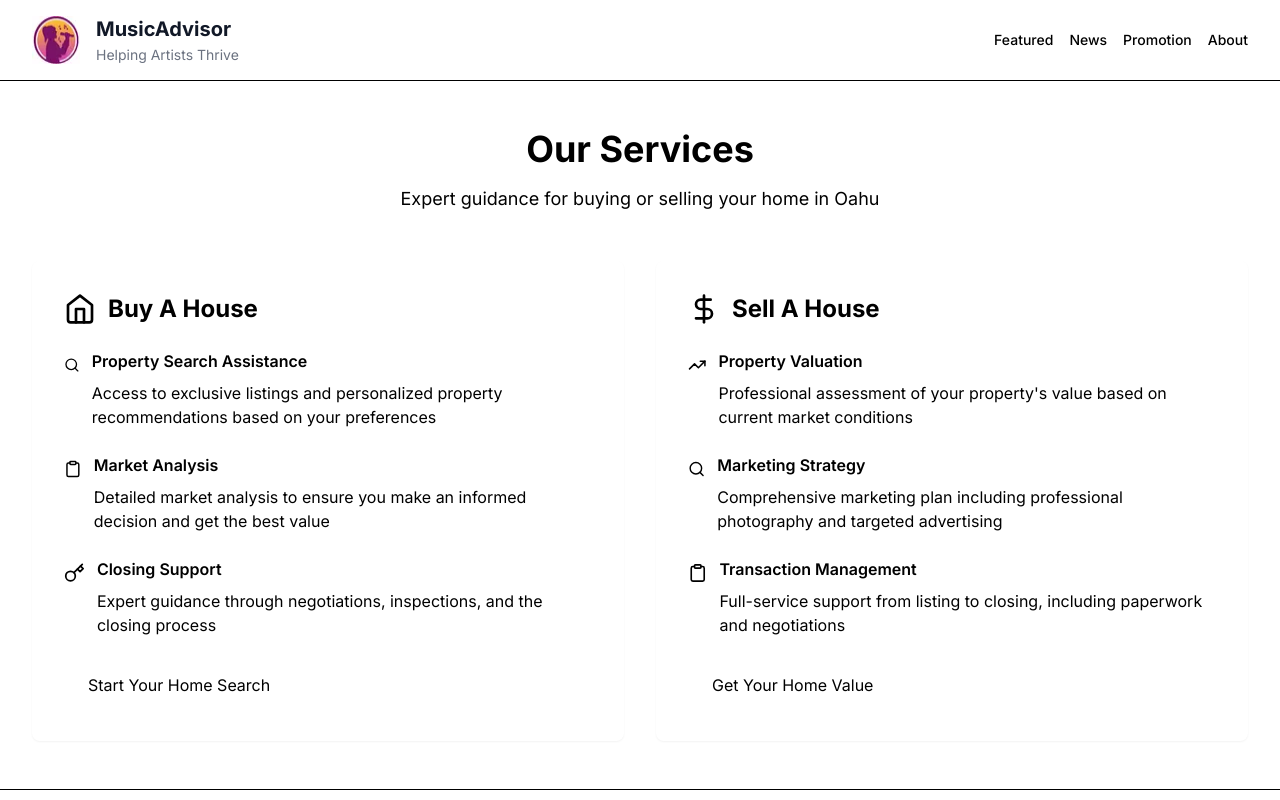
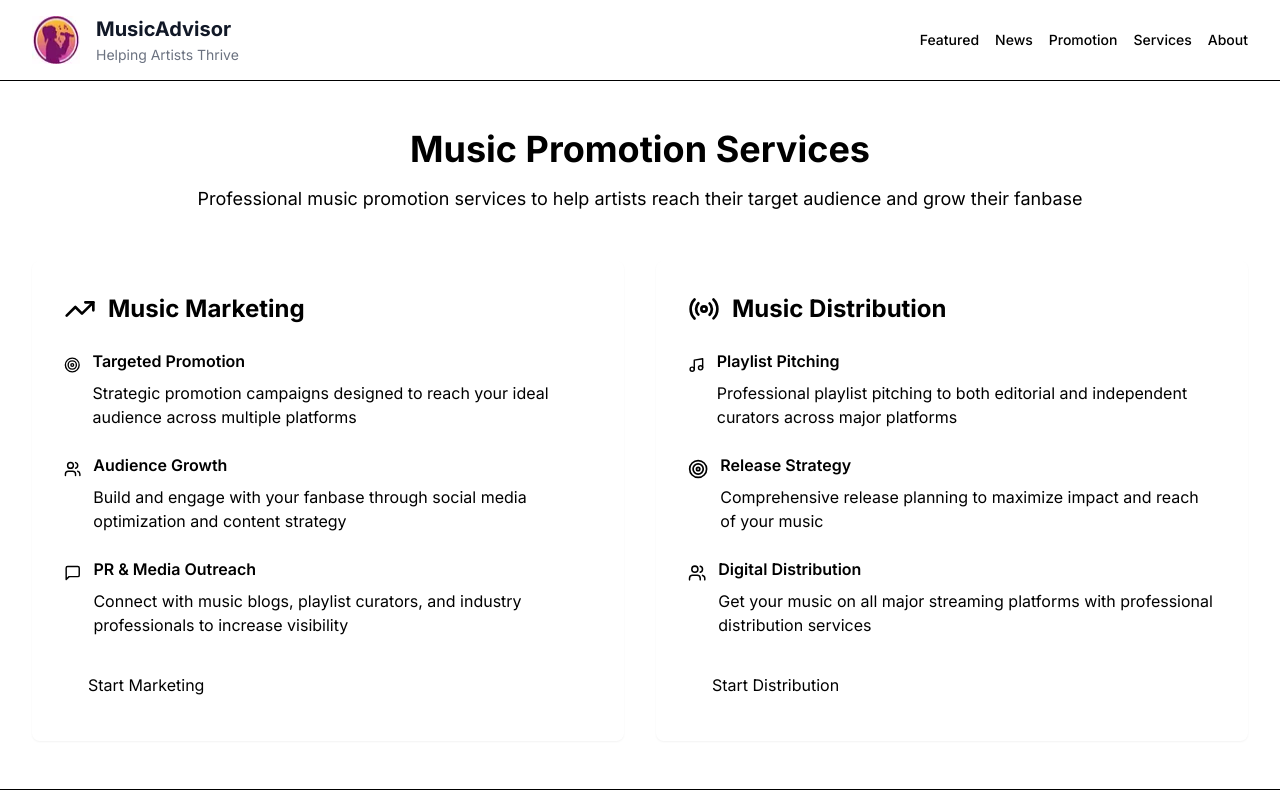
Before and after one commit to benjamenharper/musicadvisor.xyz, a Next.js app: page /services in a window 1280 px wide. Shown: the top 800 px of the page. Built offline with nearby package versions, Linux system fonts and the light colour scheme.

Commit message:
feat: add music promotion services page and navigation link

```diff
--- a/app/services/page.tsx
+++ b/app/services/page.tsx
@@ -1,5 +1,5 @@
 import Link from 'next/link';
-import { Home, DollarSign, Search, Clipboard, Key, TrendingUp } from 'lucide-react';
+import { Music, Radio, TrendingUp, Users, MessageSquare, Target } from 'lucide-react';
 
 export default function ServicesPage() {
   return (
@@ -7,95 +7,95 @@ export default function ServicesPage() {
       <div className="max-w-7xl mx-auto px-4 sm:px-6 lg:px-8">
         <div className="py-12">
           <div className="text-center mb-12">
-            <h1 className="text-4xl font-bold mb-4">Our Services</h1>
+            <h1 className="text-4xl font-bold mb-4">Music Promotion Services</h1>
             <p className="text-muted-foreground text-lg">
-              Expert guidance for buying or selling your home in Oahu
+              Professional music promotion services to help artists reach their target audience and grow their fanbase
             </p>
           </div>
 
           <div className="grid md:grid-cols-2 gap-8">
-            {/* Buy A House */}
+            {/* Music Marketing */}
             <div className="bg-card rounded-lg p-8 shadow-sm">
               <div className="flex items-center mb-6">
-                <Home className="w-8 h-8 text-primary mr-3" />
-                <h2 className="text-2xl font-bold">Buy A House</h2>
+                <TrendingUp className="w-8 h-8 text-primary mr-3" />
+                <h2 className="text-2xl font-bold">Music Marketing</h2>
               </div>
               <div className="space-y-6">
                 <div className="flex items-start">
-                  <Search className="w-6 h-6 text-primary mr-3 mt-1" />
+                  <Target className="w-6 h-6 text-primary mr-3 mt-1" />
                   <div>
-                    <h3 className="font-semibold mb-2">Property Search Assistance</h3>
+                    <h3 className="font-semibold mb-2">Targeted Promotion</h3>
                     <p className="text-muted-foreground">
-                      Access to exclusive listings and personalized property recommendations based on your preferences
+                      Strategic promotion campaigns designed to reach your ideal audience across multiple platforms
                     </p>
                   </div>
                 </div>
                 <div className="flex items-start">
-                  <Clipboard className="w-6 h-6 text-primary mr-3 mt-1" />
+                  <Users className="w-6 h-6 text-primary mr-3 mt-1" />
                   <div>
-                    <h3 className="font-semibold mb-2">Market Analysis</h3>
+                    <h3 className="font-semibold mb-2">Audience Growth</h3>
                     <p className="text-muted-foreground">
-                      Detailed market analysis to ensure you make an informed decision and get the best value
+                      Build and engage with your fanbase through social media optimization and content strategy
                     </p>
                   </div>
                 </div>
                 <div className="flex items-start">
-                  <Key className="w-6 h-6 text-primary mr-3 mt-1" />
+                  <MessageSquare className="w-6 h-6 text-primary mr-3 mt-1" />
                   <div>
-                    <h3 className="font-semibold mb-2">Closing Support</h3>
+                    <h3 className="font-semibold mb-2">PR & Media Outreach</h3>
                     <p className="text-muted-foreground">
-                      Expert guidance through negotiations, inspections, and the closing process
+                      Connect with music blogs, playlist curators, and industry professionals to increase visibility
                     </p>
                   </div>
                 </div>
                 <Link
-                  href="/contact?service=buy"
+                  href="/contact?service=marketing"
                   className="inline-block mt-4 px-6 py-3 bg-primary text-primary-foreground rounded-md hover:bg-primary/90 transition-colors"
                 >
-                  Start Your Home Search
+                  Start Marketing
                 </Link>
               </div>
             </div>
 
-            {/* Sell A House */}
+            {/* Music Distribution */}
             <div className="bg-card rounded-lg p-8 shadow-sm">
               <div className="flex items-center mb-6">
-                <DollarSign className="w-8 h-8 text-primary mr-3" />
-                <h2 className="text-2xl font-bold">Sell A House</h2>
+                <Radio className="w-8 h-8 text-primary mr-3" />
+                <h2 className="text-2xl font-bold">Music Distribution</h2>
               </div>
               <div className="space-y-6">
                 <div className="flex items-start">
-                  <TrendingUp className="w-6 h-6 text-primary mr-3 mt-1" />
+                  <Music className="w-6 h-6 text-primary mr-3 mt-1" />
                   <div>
-                    <h3 className="font-semibold mb-2">Property Valuation</h3>
+                    <h3 className="font-semibold mb-2">Playlist Pitching</h3>
                     <p className="text-muted-foreground">
-                      Professional assessment of your property's value based on current market conditions
+                      Professional playlist pitching to both editorial and independent curators across major platforms
                     </p>
                   </div>
                 </div>
                 <div className="flex items-start">
-                  <Search className="w-6 h-6 text-primary mr-3 mt-1" />
+                  <Target className="w-6 h-6 text-primary mr-3 mt-1" />
                   <div>
-                    <h3 className="font-semibold mb-2">Marketing Strategy</h3>
+                    <h3 className="font-semibold mb-2">Release Strategy</h3>
                     <p className="text-muted-foreground">
-                      Comprehensive marketing plan including professional photography and targeted advertising
+                      Comprehensive release planning to maximize impact and reach of your music
                     </p>
                   </div>
                 </div>
                 <div className="flex items-start">
-                  <Clipboard className="w-6 h-6 text-primary mr-3 mt-1" />
+                  <Users className="w-6 h-6 text-primary mr-3 mt-1" />
                   <div>
-                    <h3 className="font-semibold mb-2">Transaction Management</h3>
+                    <h3 className="font-semibold mb-2">Digital Distribution</h3>
                     <p className="text-muted-foreground">
-                      Full-service support from listing to closing, including paperwork and negotiations
+                      Get your music on all major streaming platforms with professional distribution services
                     </p>
                   </div>
                 </div>
                 <Link
-                  href="/contact?service=sell"
+                  href="/contact?service=distribution"
                   className="inline-block mt-4 px-6 py-3 bg-primary text-primary-foreground rounded-md hover:bg-primary/90 transition-colors"
                 >
-                  Get Your Home Value
+                  Start Distribution
                 </Link>
               </div>
             </div>
--- a/components/Header.tsx
+++ b/components/Header.tsx
@@ -50,6 +50,12 @@ export default function Header() {
                 Promotion
               </Link>
               <Link
+                href="/services"
+                className="text-sm font-medium text-muted-foreground hover:text-foreground"
+              >
+                Services
+              </Link>
+              <Link
                 href="/about"
                 className="text-sm font-medium text-muted-foreground hover:text-foreground"
               >
```
